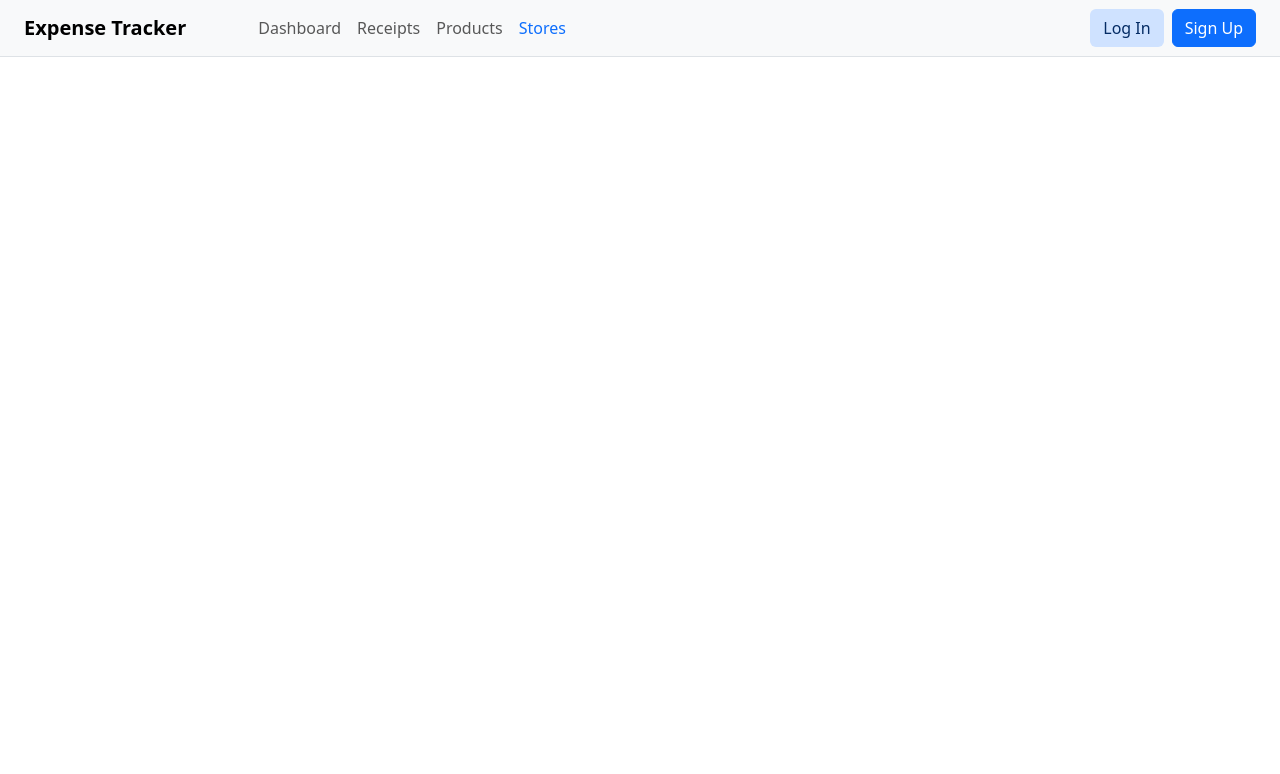
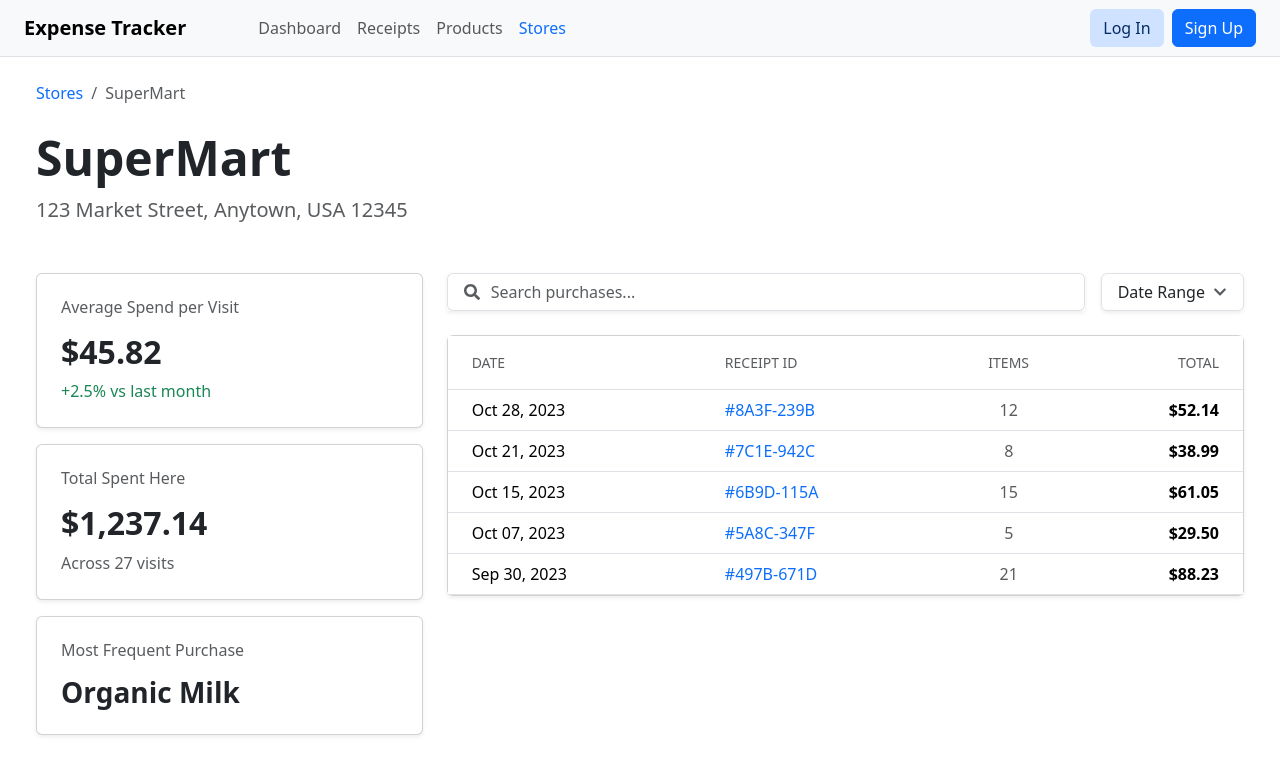
Before and after one commit to HarunUYGUC/Expense-Tracker, a React (Vite) app: page /stores/1 in a window 1280 px wide. Shown: the top 774 px of the page. Built offline with nearby package versions, Linux system fonts and the light colour scheme.

Commit message:
Stores & StoreDetails pages added.

```diff
--- a/src/App.jsx
+++ b/src/App.jsx
@@ -7,11 +7,12 @@ import Dashboard from './pages/Dashboard';
 import Receipts from './pages/Receipts';
 import Products from './pages/Products';
 import ProductDetails from './pages/ProductDetails';
+import Stores from './pages/Stores';
+import StoreDetails from './pages/StoreDetails';
 import LoginPage from './pages/LoginPage';
+import AnalyzeExpenses from './pages/AnalyzeExpenses';
 import Settings from './pages/Settings';
-import AnalyzeExpenses from './pages/AnalyzeExpenses';
 
-const Stores = () => <div className="container mt-4"><h1>Stores Page</h1></div>;
 const Reports = () => <div className="container mt-4"><h1>Reports Page</h1></div>;
 
 function App() {
@@ -27,6 +28,7 @@ function App() {
           <Route path="/products" element={<Products />} />
           <Route path="/products/:productId" element={<ProductDetails />} />
           <Route path="/stores" element={<Stores />} />
+          <Route path="/stores/:storeId" element={<StoreDetails />} />
           <Route path="/login" element={<LoginPage />} />
 
           {/* Quick Links */}
--- /dev/null
+++ b/src/data/storesData.js
@@ -0,0 +1,41 @@
+export const allStores = [
+  {
+    id: 1,
+    name: 'SuperMart',
+    address: '123 Market Street, Anytown, USA 12345',
+    stats: {
+      avgSpend: 45.82,
+      avgSpendChange: 2.5,
+      totalSpent: 1237.14,
+      visitCount: 27,
+      mostFrequentItem: 'Organic Milk'
+    },
+    purchases: [
+      { id: 1, date: 'Oct 28, 2023', receiptId: '#8A3F-239B', items: 12, total: 52.14 },
+      { id: 2, date: 'Oct 21, 2023', receiptId: '#7C1E-942C', items: 8, total: 38.99 },
+      { id: 3, date: 'Oct 15, 2023', receiptId: '#6B9D-115A', items: 15, total: 61.05 },
+      { id: 4, date: 'Oct 07, 2023', receiptId: '#5A8C-347F', items: 5, total: 29.50 },
+      { id: 5, date: 'Sep 30, 2023', receiptId: '#497B-671D', items: 21, total: 88.23 },
+    ]
+  },
+  {
+    id: 2,
+    name: 'Fresh Foods Market',
+    address: '456 Green Avenue, Veggie City, USA 67890',
+    stats: {
+      avgSpend: 62.10,
+      avgSpendChange: -1.2,
+      totalSpent: 850.50,
+      visitCount: 14,
+      mostFrequentItem: 'Avocados'
+    },
+    purchases: [
+      { id: 1, date: 'Nov 01, 2023', receiptId: '#1A2B-3C4D', items: 10, total: 65.00 },
+      { id: 2, date: 'Oct 25, 2023', receiptId: '#5E6F-7G8H', items: 7, total: 45.50 },
+    ]
+  }
+];
+
+export const getStoreById = (id) => {
+  return allStores.find(store => store.id === Number(id));
+};
--- /dev/null
+++ b/src/pages/StoreDetails.jsx
@@ -0,0 +1,121 @@
+import React, { useState, useEffect } from 'react';
+import { useParams, Link } from 'react-router-dom';
+import { FaSearch, FaChevronDown } from 'react-icons/fa';
+import { getStoreById } from '../data/storesData';
+
+function StoreDetails() {
+  const { storeId } = useParams();
+  const [store, setStore] = useState(null);
+  const [loading, setLoading] = useState(true);
+
+  useEffect(() => {
+    setLoading(true);
+    const timer = setTimeout(() => {
+      setStore(getStoreById(storeId));
+      setLoading(false);
+    }, 500);
+    return () => clearTimeout(timer);
+  }, [storeId]);
+
+  if (loading) return <div className="container mt-5 text-center"><div className="spinner-border" role="status"></div></div>;
+  if (!store) return <div className="container mt-5 alert alert-danger">Mağaza bulunamadı.</div>;
+
+  return (
+    <div className="dashboard-page-wrapper p-4">
+      <div className="container-fluid">
+        {/* Breadcrumb */}
+        <nav aria-label="breadcrumb" className="mb-4">
+          <ol className="breadcrumb">
+            <li className="breadcrumb-item"><Link to="/stores" className="text-decoration-none">Stores</Link></li>
+            <li className="breadcrumb-item active" aria-current="page">{store.name}</li>
+          </ol>
+        </nav>
+
+        {/* Başlık Bölümü */}
+        <div className="mb-5">
+          <h1 className="display-5 fw-bold mb-2">{store.name}</h1>
+          <p className="text-muted fs-5">{store.address}</p>
+        </div>
+
+        <div className="row">
+          {/* SOL SÜTUN (İstatistikler) */}
+          <div className="col-lg-4 mb-4 mb-lg-0">
+
+            {/* Average Spend */}
+            <div className="card shadow-sm mb-3">
+              <div className="card-body p-4">
+                <h6 className="text-muted fw-normal mb-3">Average Spend per Visit</h6>
+                <h2 className="fw-bold mb-2">${store.stats.avgSpend.toFixed(2)}</h2>
+                <p className={`mb-0 fw-medium ${store.stats.avgSpendChange >= 0 ? 'text-success' : 'text-danger'}`}>
+                   {store.stats.avgSpendChange >= 0 ? '+' : ''}{store.stats.avgSpendChange}% vs last month
+                </p>
+              </div>
+            </div>
+
+            {/* Total Spent */}
+            <div className="card shadow-sm mb-3">
+              <div className="card-body p-4">
+                 <h6 className="text-muted fw-normal mb-3">Total Spent Here</h6>
+                 <h2 className="fw-bold mb-2">${store.stats.totalSpent.toLocaleString(undefined, { minimumFractionDigits: 2, maximumFractionDigits: 2 })}</h2>
+                 <p className="text-muted mb-0">Across {store.stats.visitCount} visits</p>
+              </div>
+            </div>
+
+             {/* Most Frequent Purchase */}
+             <div className="card shadow-sm">
+              <div className="card-body p-4">
+                 <h6 className="text-muted fw-normal mb-3">Most Frequent Purchase</h6>
+                 <h3 className="fw-bold mb-0">{store.stats.mostFrequentItem}</h3>
+              </div>
+            </div>
+
+          </div>
+
+          {/* SAĞ SÜTUN (Arama ve Tablo) */}
+          <div className="col-lg-8">
+             <div className="d-flex gap-3 mb-4">
+              <div className="input-group shadow-sm">
+                <span className="input-group-text bg-transparent border-end-0 ps-3">
+                  <FaSearch className="text-muted" />
+                </span>
+                <input type="text" className="form-control border-start-0 ps-0" placeholder="Search purchases..." />
+              </div>
+              <button className="btn btn-white shadow-sm d-flex align-items-center text-nowrap px-3" style={{ border: '1px solid var(--bs-border-color)' }}>
+                 Date Range <FaChevronDown className="ms-2 small text-muted" />
+              </button>
+            </div>
+
+            <div className="card shadow-sm">
+              <div className="table-responsive">
+                <table className="table table-hover align-middle mb-0">
+                  <thead className="bg-light">
+                    <tr>
+                      <th scope="col" className="py-3 ps-4 text-muted fw-normal small text-uppercase">Date</th>
+                      <th scope="col" className="py-3 text-muted fw-normal small text-uppercase">Receipt ID</th>
+                      <th scope="col" className="py-3 text-muted fw-normal small text-uppercase text-center">Items</th>
+                      <th scope="col" className="py-3 pe-4 text-muted fw-normal small text-uppercase text-end">Total</th>
+                    </tr>
+                  </thead>
+                  <tbody>
+                    {store.purchases.map(purchase => (
+                      <tr key={purchase.id}>
+                        <td className="ps-4 fw-medium">{purchase.date}</td>
+                        <td>
+                          <a href="#" className="text-decoration-none fw-medium">{purchase.receiptId}</a>
+                        </td>
+                        <td className="text-center text-muted">{purchase.items}</td>
+                        <td className="pe-4 text-end fw-bold">${purchase.total.toFixed(2)}</td>
+                      </tr>
+                    ))}
+                  </tbody>
+                </table>
+              </div>
+            </div>
+          </div>
+        </div>
+      </div>
+    </div>
+  );
+}
+
+export default StoreDetails;
--- /dev/null
+++ b/src/pages/Stores.jsx
@@ -0,0 +1,56 @@
+import React from 'react';
+import { Link } from 'react-router-dom';
+import { FaStore, FaMapMarkerAlt } from 'react-icons/fa';
+import { allStores } from '../data/storesData';
+
+function Stores() {
+  return (
+    <div className="dashboard-page-wrapper p-4">
+      <div className="container-fluid">
+        {/* Breadcrumb */}
+        <nav aria-label="breadcrumb" className="mb-3">
+          <ol className="breadcrumb">
+            <li className="breadcrumb-item active" aria-current="page">Stores</li>
+          </ol>
+        </nav>
+
+        <h1 className="display-6 fw-bold mb-4">Stores</h1>
+
+        <div className="row">
+          {allStores.map(store => (
+            <div key={store.id} className="col-md-6 col-lg-4 mb-4">
+              <div className="card shadow-sm h-100 card-accent">
+                <div className="card-body d-flex flex-column">
+                  <div className="d-flex align-items-center mb-3">
+                    <div className="bg-light rounded-circle p-3 me-3 d-flex align-items-center justify-content-center" style={{ width: '60px', height: '60px' }}>
+                      <FaStore className="text-primary fs-4" />
+                    </div>
+                    <div>
+                      <h5 className="card-title mb-1">{store.name}</h5>
+                      <p className="card-text text-muted small">
+                        <FaMapMarkerAlt className="me-1" /> {store.address}
+                      </p>
+                    </div>
+                  </div>
+
+                  <div className="mt-auto d-flex justify-content-between align-items-center">
+                     <div>
+                        <small className="text-muted d-block">Total Spent</small>
+                        <span className="fw-bold">${store.stats.totalSpent.toLocaleString()}</span>
+                     </div>
+                     <Link to={`/stores/${store.id}`} className="btn btn-outline-primary btn-sm">
+                        View Details
+                    </Link>
+                  </div>
+                </div>
+              </div>
+            </div>
+          ))}
+        </div>
+
+      </div>
+    </div>
+  );
+}
+
+export default Stores;
```
